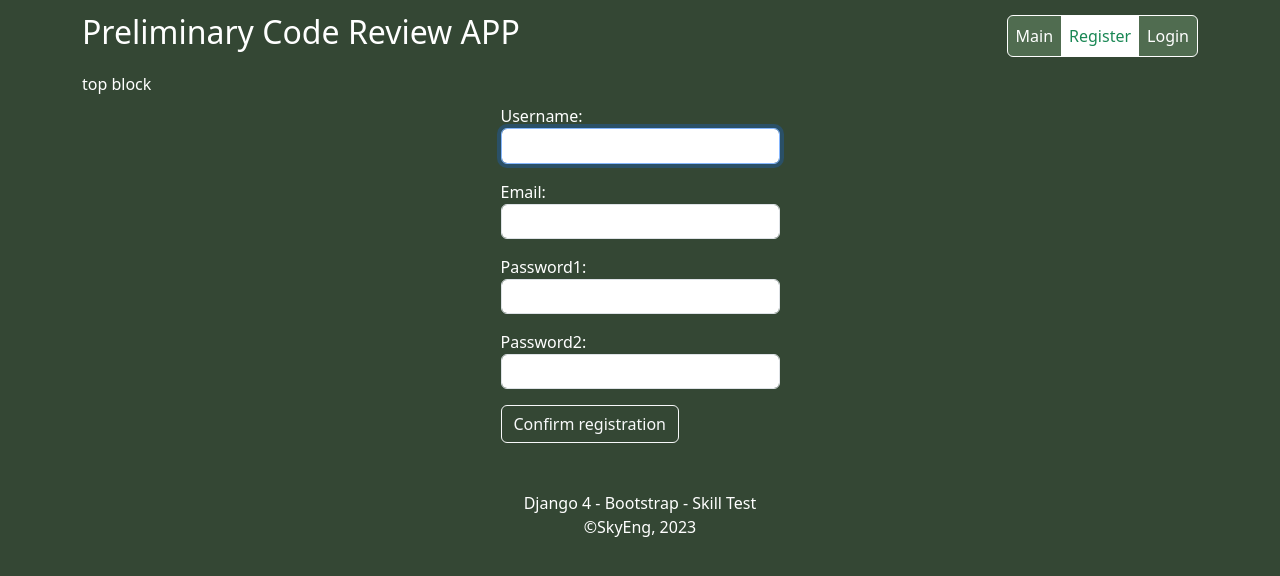
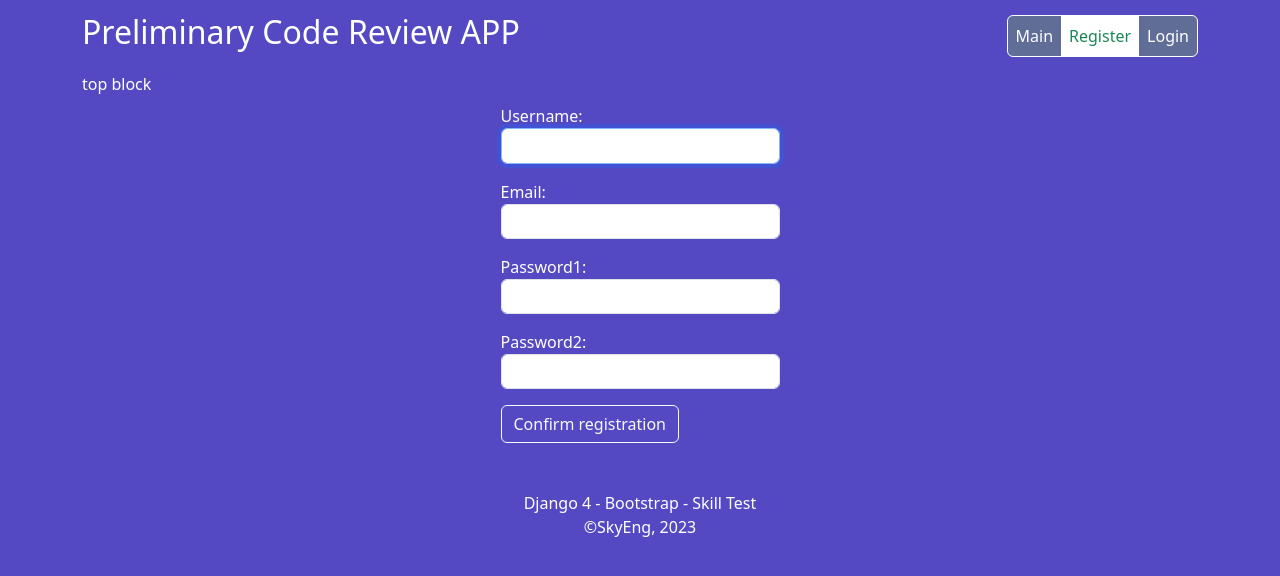
Before and after one commit to valed-dm/creview, a Django app: page /register/ in a window 1280 px wide. Shown: the top 576 px of the page. Run offline with Django 4.2, Linux system fonts and the light colour scheme; some libraries are stand-ins or nearby versions.

Commit message:
background color customized

```diff
--- a/creview/static/css/base.css
+++ b/creview/static/css/base.css
@@ -3,7 +3,7 @@ a:hover {
 }
 
 body {
-    background-color: #344734;
+    background-color: #5449C3;
     color: white;
 }
 
```
